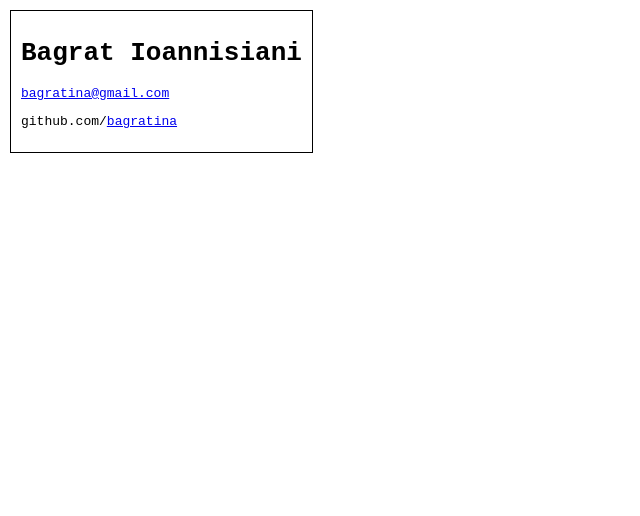
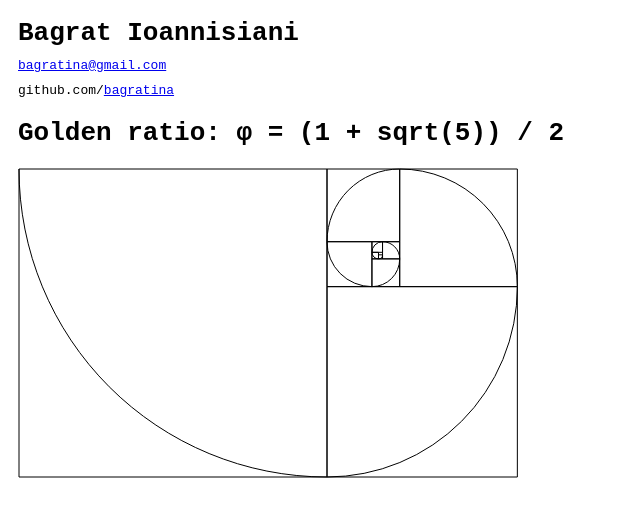
Before and after one commit to bagratina/bagratina.github.io, a plain HTML site: page index.html in a window 1280 px wide. Shown: the whole page, without its empty margins (0-640 px from the left). Drawn offline with Linux system fonts and the light colour scheme.

Commit message:
added curve

```diff
--- a/css/styles.css
+++ b/css/styles.css
@@ -4,11 +4,21 @@
 }
 
 body {
+  display: inline-block;
+}
+
+p {
   margin: 10px;
 }
 
-#header {
+h1 {
+  margin: 10px;
+}
+
+.container {
   display: inline-block;
-  padding: 10px;
-  border: 1px solid black;
+ }
+
+#canvas {
+  margin: 10px;
 }
--- a/hello-world/css/styles.css
+++ /dev/null
@@ -1,20 +0,0 @@
-h1 {
-  color: white;
-  background-color: black;
-}
-
-#canvas-container {
-  display: inline-block;
-  border: 2px solid black;
- }
-
-#canvas-header {
-  padding: 10px;
-  height: 10%;
-  background-color: black;
-}
-
-#canvas-footer {
-  height: 10%;
-  background-color: black;
-}
--- a/index.html
+++ b/index.html
@@ -4,10 +4,18 @@
     <link rel="stylesheet" href="./css/styles.css">
   </head>
   <body>
-    <div id="header">
+    <div class="container">
       <h1>Bagrat Ioannisiani</h1>
       <p><a href="mailto:bagratina@gmail.com">bagratina@gmail.com</a></p>
       <p>github.com/<a href="https://github.com/bagratina">bagratina</a></p>
     </div>
+    <br>
+    <div class="container">
+      <h1>Golden ratio: &phi; = (1 + sqrt(5)) / 2</h1>
+      <canvas id="canvas" width="500" height="310">
+        Your browser does not support the HTML5 canvas tag.
+      </canvas>
+      <script type = "module" src="./scripts/golden-ratio.js"></script>
+    </div>
   </body>
 </html>
--- a/hello-world/scripts/draw.js
+++ b/scripts/draw.js
@@ -9,14 +9,16 @@ export class Draw {
 
   drawLine(xStart, yStart, xEnd, yEnd) {
     this.context.moveTo(xStart, yStart);
+    this.context.beginPath();
     this.context.lineTo(xEnd, yEnd);
     this.context.stroke();
   }
 
-  drawRectangle(xLeft, yTop, xRight, yBottom) {
+  drawRectangle(xLeft, yTop, width, height) {
     this.context.moveTo(xLeft, yTop);
-    this.context.rect(xLeft, yTop, xRight - xLeft, yBottom - yTop);
-    this.context.stroke()
+    this.context.beginPath();
+    this.context.rect(xLeft, yTop, width, height);
+    this.context.stroke();
   }
 
   drawCircle(xCenter, yCenter, radius) {
@@ -25,6 +27,7 @@ export class Draw {
 
   drawArch(xCenter, yCenter, radius, from, to) {
     this.context.moveTo(xCenter + radius, yCenter);
+    this.context.beginPath();
     this.context.arc(xCenter, yCenter, radius, from * Math.PI, to * Math.PI);
     this.context.stroke();
   }
--- /dev/null
+++ b/scripts/golden-ratio.js
@@ -0,0 +1,38 @@
+import { Draw } from "./draw.js";
+
+const PHI = (1 + Math.sqrt(5)) / 2;
+
+window.onload = () => {
+  const draw = new Draw(document.getElementById('canvas'));
+  let xStart = 1;
+  let yStart = 1;
+  let width, height, curX, curY;
+  let radius = canvas.getAttribute('height') - 2;
+  for (let i = 0; i < 10; i++) {
+    width = signW(i) * radius;
+    height = signH(i) * radius;
+    draw.drawRectangle(xStart, yStart, width, height);
+    curX = xStart + signRX(i) * radius;
+    curY = yStart + signRY(i) * radius;
+    draw.drawArch(curX, curY, radius, 1/2 - i/2, 1 - i/2);
+    xStart += width;
+    yStart += height;
+    radius /=  PHI;
+  }
+}
+
+function signW(i) {
+  return Math.sin((2 * i + 1) * Math.PI / 4) > 0 ? 1 : -1;
+}
+
+function signH(i) {
+  return Math.cos((2 * i + 1) * Math.PI / 4) > 0 ? 1 : -1;
+}
+
+function signRX(i) {
+  return Math.cos(i * Math.PI / 2);
+}
+
+function signRY(i) {
+  return Math.sin(- i * Math.PI / 2);
+}
```
Also changed, not shown: hello-world/index.html (deleted, +0 -18 lines), hello-world/scripts/hello-world.js (deleted, +0 -27 lines).
